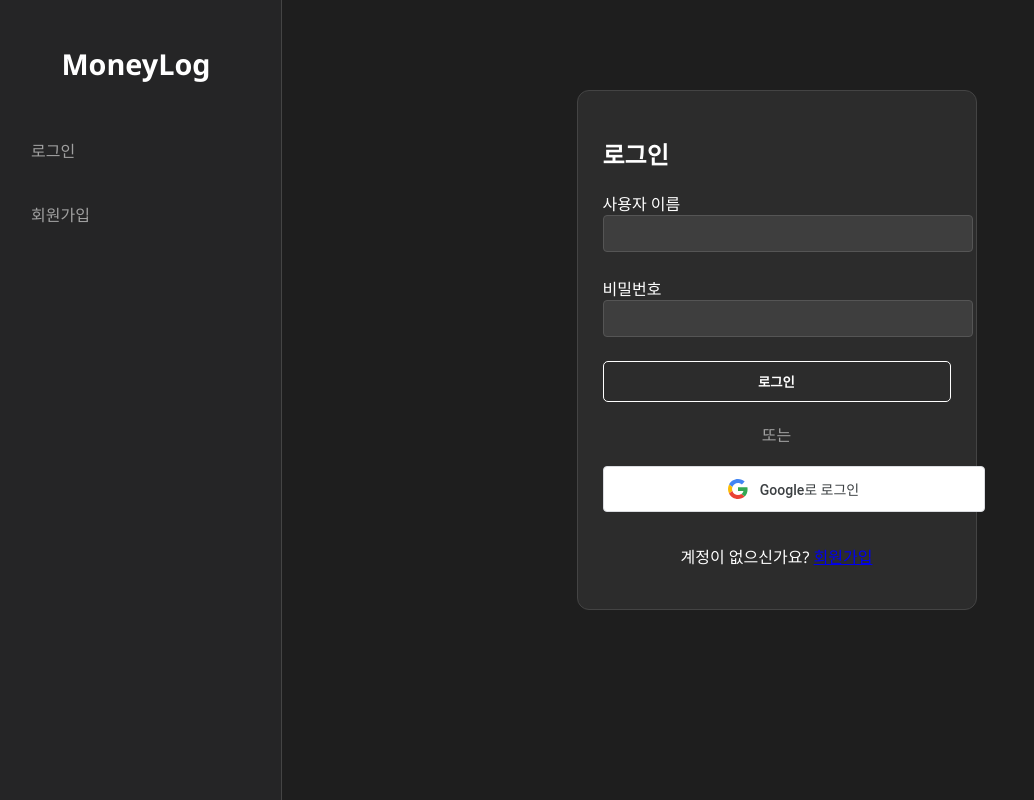
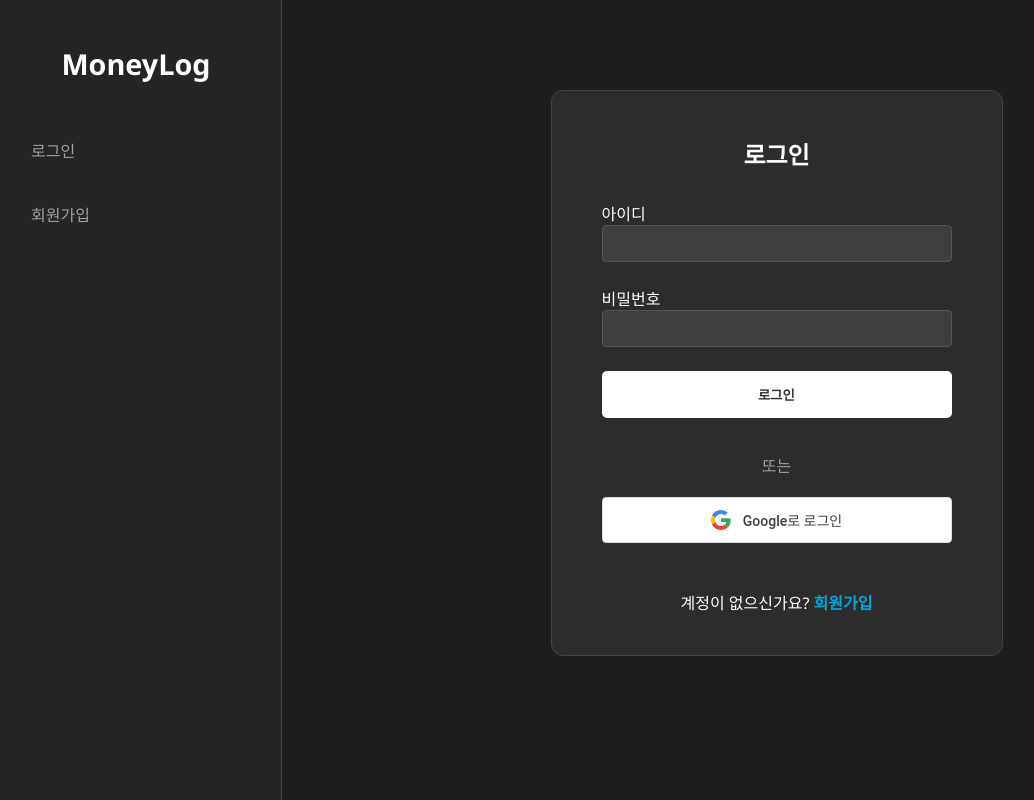
Before and after one commit to washb22/expense-tracker, a Flask app: page /login in a window 1280 px wide. Shown: the whole page, without its empty margins (9-1043 px from the left). Run offline with Flask 3, Linux system fonts and the light colour scheme.

Commit message:
UI개선완료

```diff
--- a/templates/login.html
+++ b/templates/login.html
@@ -3,24 +3,27 @@
 {% block title %}로그인{% endblock %}
 
 {% block content %}
-<div class="auth-container" style="max-width: 400px; margin: 50px auto;">
-    <div class="card">
+<div class="auth-container" style="max-width: 400px; margin: 50px auto; display: flex; flex-direction: column; align-items: center;">
+    <div class="card" style="width: 100%; text-align: center;">
         <h2>로그인</h2>
-        <form method="POST" action="{{ url_for('login') }}">
+        <form method="POST" action="{{ url_for('login') }}" style="text-align: left; width: 100%; max-width: 350px; margin: 0 auto;">
             <div class="form-group">
-                <label for="username">사용자 이름</label>
-                <input type="text" class="form-control" id="username" name="username" required>
+                <label for="username">아이디</label>
+                <input type="text" class="form-control" id="username" name="username" required style="width: 100%; box-sizing: border-box;">
             </div>
             <div class="form-group">
                 <label for="password">비밀번호</label>
-                <input type="password" class="form-control" id="password" name="password" required>
+                <input type="password" class="form-control" id="password" name="password" required style="width: 100%; box-sizing: border-box;">
             </div>
-            <button type="submit" class="btn btn-primary" style="width: 100%;">로그인</button>
+            <div style="text-align: center;">
+                <button type="submit" class="btn btn-primary login-btn" style="width: 100%; box-sizing: border-box;">로그인</button>
+            </div>
         </form>
 
         <div style="margin: 20px 0; text-align: center; color: var(--text-muted);">또는</div>
 
         <!-- Google 스타일 로그인 버튼 -->
+        <div style="width: 100%; max-width: 350px; margin: 0 auto;">
             <a href="{{ url_for('login_google') }}" class="google-login-btn">
                 <svg class="google-icon" xmlns="http://www.w3.org/2000/svg" viewBox="0 0 48 48" width="20px" height="20px">
                     <path fill="#4285F4" d="M24,9.5c3.54,0,6.71,1.22,9.21,3.6l6.85-6.85C35.9,2.38,30.47,0,24,0C14.62,0,6.51,5.38,2.56,13.22l7.98,6.19C12.43,13.72,17.74,9.5,24,9.5z"/>
@@ -30,9 +33,10 @@
                 </svg>
                 Google로 로그인
             </a>
+        </div>
 
         <p class="mt-4" style="text-align: center;">
-            계정이 없으신가요? <a href="{{ url_for('register') }}">회원가입</a>
+            계정이 없으신가요? <a href="{{ url_for('register') }}" class="signup-link">회원가입</a>
         </p>
     </div>
 </div>
@@ -54,6 +58,8 @@
     text-decoration: none;
     transition: all 0.2s ease;
     gap: 12px;
+    margin-bottom: 15px;
+    box-sizing: border-box;
 }
 
 .google-login-btn:hover {
@@ -72,5 +78,44 @@
     height: 20px;
     flex-shrink: 0;
 }
+
+.auth-container .card {
+    display: flex;
+    flex-direction: column;
+    align-items: center;
+}
+
+.auth-container .card h2 {
+    text-align: center;
+    margin-bottom: 30px;
+}
+
+/* 로그인 버튼 스타일 개선 */
+.login-btn {
+    background-color: #ffffff !important;
+    color: #333333 !important;
+    border: 2px solid #ffffff !important;
+    font-weight: bold !important;
+    padding: 12px 20px !important;
+    margin-bottom: 15px !important;
+}
+
+.login-btn:hover {
+    background-color: #f0f0f0 !important;
+    color: #000000 !important;
+    border-color: #f0f0f0 !important;
+}
+
+/* 회원가입 링크 스타일 개선 */
+.signup-link {
+    color: #00a6da !important;
+    text-decoration: none !important;
+    font-weight: 600 !important;
+}
+
+.signup-link:hover {
+    color: #ffffff !important;
+    text-decoration: underline !important;
+}
 </style>
 {% endblock %}
```
Also changed, not shown: templates/register.html (+52 -9 lines). Lines whose indentation alone changed are shown as unchanged.
